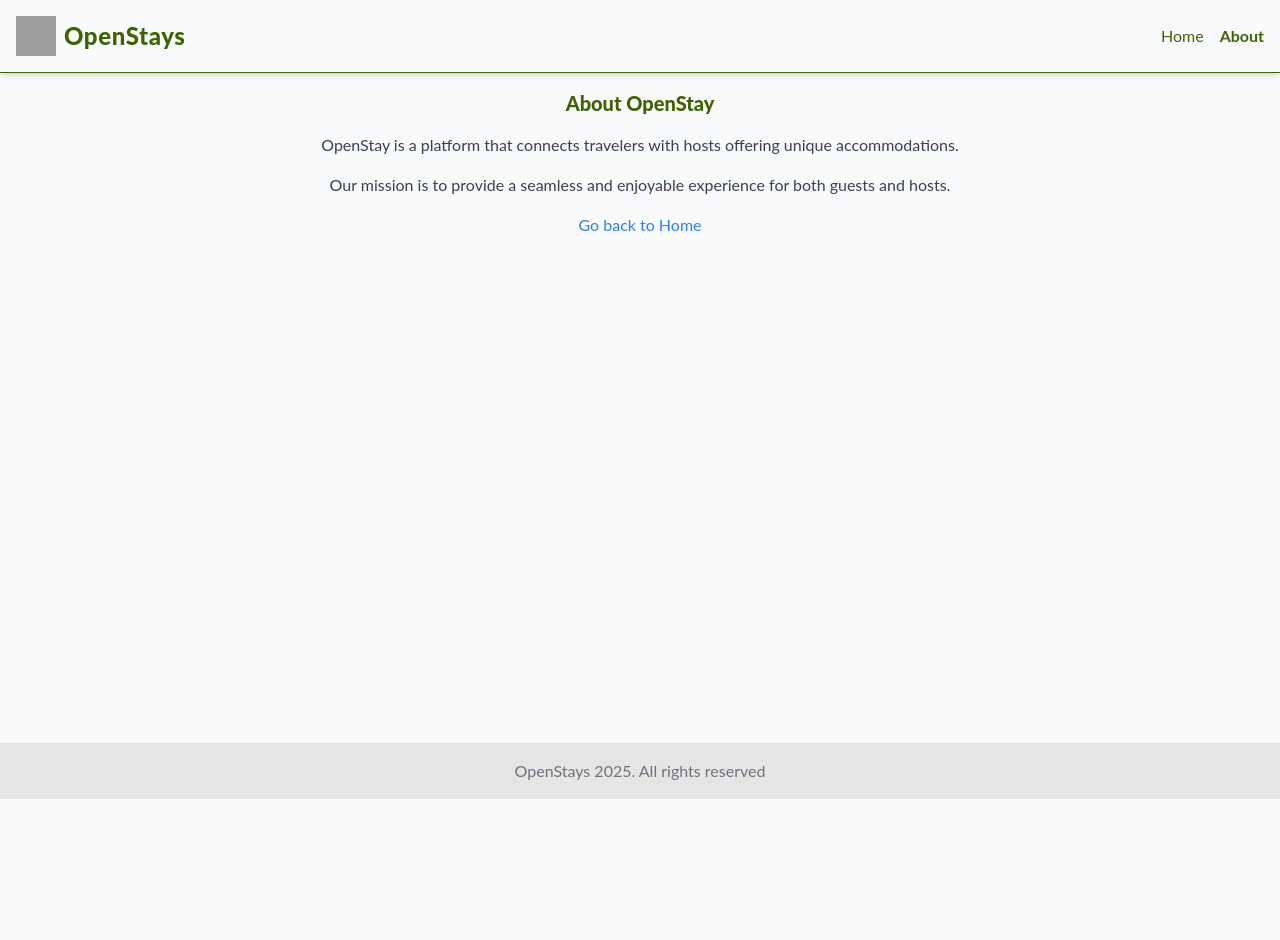
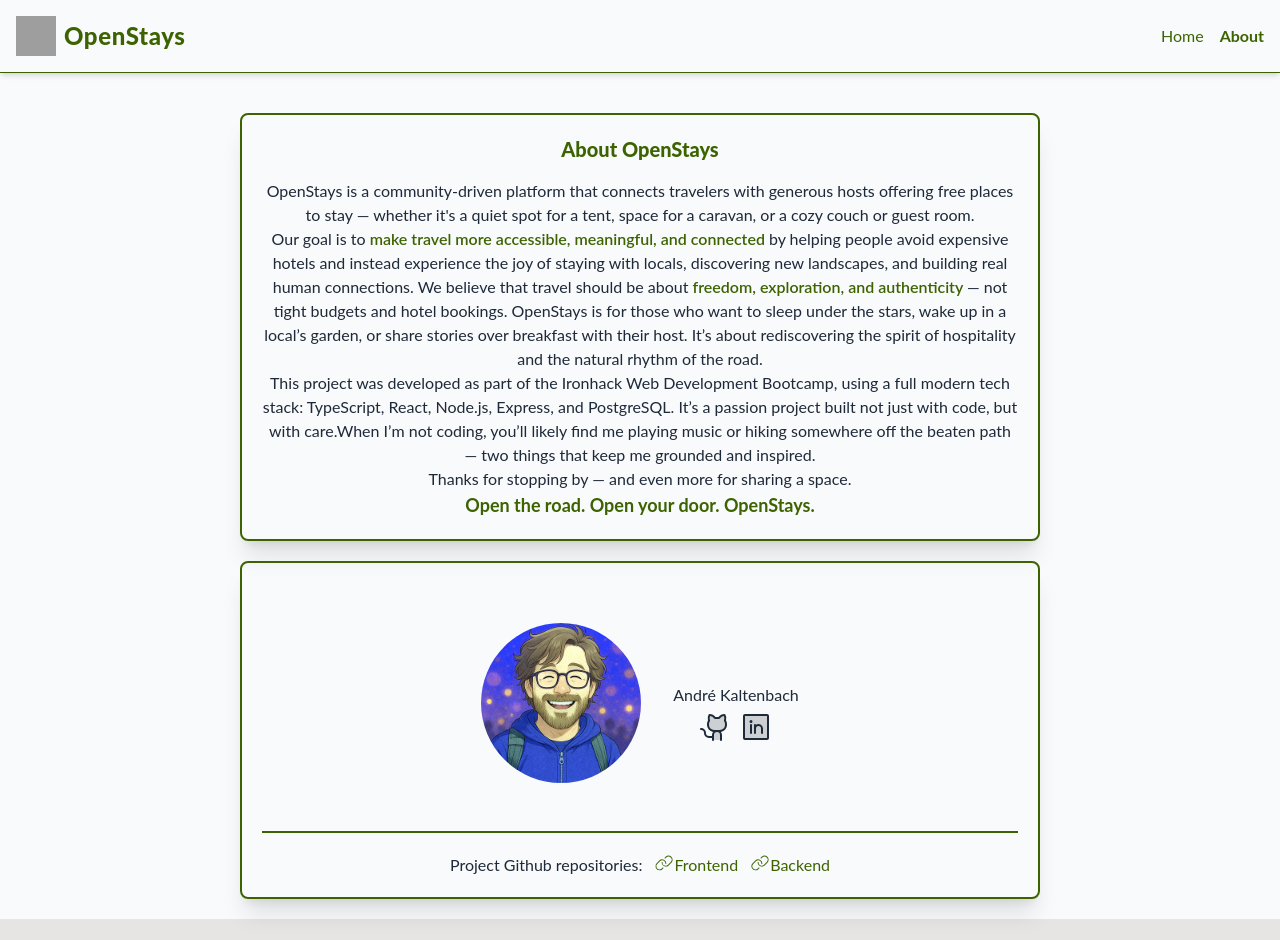
Before and after one commit to andrekaltenbach/openstays-frontend, a React (Vite) app: page /about in a window 1280 px wide. Shown: the top 940 px of the page. Before the commit the page ends 800 px from the top, so only its background shows below. Built offline with nearby package versions, Linux system fonts and the light colour scheme; grey boxes are pictures that could not be loaded.

Commit message:
feat: add AboutPage

```diff
--- a/src/pages/AboutPage.tsx
+++ b/src/pages/AboutPage.tsx
@@ -1,16 +1,94 @@
+import { GithubLogoIcon, LinkedinLogoIcon, LinkIcon } from '@phosphor-icons/react';
+
 export default function AboutPage() {
   return (
-    <div className="flex flex-col items-center justify-center py-4 bg-gray-50">
-      <h1 className="text-4xl font-bold text-lime-800 mb-4">About OpenStay</h1>
-      <p className="text-gray-700 mb-4">
-        OpenStay is a platform that connects travelers with hosts offering unique accommodations.
-      </p>
-      <p className="text-gray-700 mb-4">
-        Our mission is to provide a seamless and enjoyable experience for both guests and hosts.
-      </p>
-      <a href="/" className="text-blue-500 hover:underline">
-        Go back to Home
-      </a>
+    <div className="flex flex-col justify-center md:flex-row gap-10 max-w-200 mx-auto h-full mt-5">
+      <div className="mx-auto">
+        {/* <div className="border-t-4 border-b-4 border-teal-600 py-4"> */}
+        <div className="card text-center">
+          <h1 className=" mb-2">About OpenStays</h1>
+          <p>
+            OpenStays is a community-driven platform that connects travelers with generous hosts
+            offering free places to stay — whether it's a quiet spot for a tent, space for a
+            caravan, or a cozy couch or guest room. <br /> Our goal is to{' '}
+            <span className="text-lime-800 font-semibold">
+              {' '}
+              make travel more accessible, meaningful, and connected{' '}
+            </span>{' '}
+            by helping people avoid expensive hotels and instead experience the joy of staying with
+            locals, discovering new landscapes, and building real human connections. We believe that
+            travel should be about{' '}
+            <span className="text-lime-800 font-semibold">
+              {' '}
+              freedom, exploration, and authenticity{' '}
+            </span>{' '}
+            — not tight budgets and hotel bookings. OpenStays is for those who want to sleep under
+            the stars, wake up in a local’s garden, or share stories over breakfast with their host.
+            It’s about rediscovering the spirit of hospitality and the natural rhythm of the road.{' '}
+            <br />
+            This project was developed as part of the Ironhack Web Development Bootcamp, using a
+            full modern tech stack: TypeScript, React, Node.js, Express, and PostgreSQL. It’s a
+            passion project built not just with code, but with care.When I’m not coding, you’ll
+            likely find me playing music or hiking somewhere off the beaten path — two things that
+            keep me grounded and inspired. <br /> Thanks for stopping by — and even more for sharing
+            a space. <br />{' '}
+            <span className="text-lime-800 font-bold text-lg">
+              Open the road. Open your door. OpenStays.
+            </span>
+          </p>
+        </div>
+        <div className="card">
+          <div className="flex gap-8 my-10 justify-center items-center">
+            <img
+              src="/andre.jpg"
+              alt="portrait André Kaltenbach"
+              className="h-40 w-40 rounded-full"
+            />
+            <div>
+              <p className="mt-5">André Kaltenbach</p>
+              <div className="flex justify-center gap-2 mt-1">
+                <a
+                  href="https://github.com/andrekaltenbach"
+                  target="_blank"
+                  className="hover:text-lime-700 duration-300"
+                >
+                  <GithubLogoIcon size={32} weight="duotone" />
+                </a>
+                <a
+                  href="https://www.linkedin.com/in/andrekaltenbach/"
+                  target="_blank"
+                  className="hover:text-lime-700 duration-300"
+                >
+                  <LinkedinLogoIcon size={32} weight="duotone" />
+                </a>
+              </div>
+            </div>
+          </div>
+          <div className="flex flex-col justify-center items-center gap-3 sm:flex-row pt-5 border-t-2 border-lime-800">
+            <p>Project Github repositories:</p>
+            <div className="flex gap-3">
+              <a
+                href="https://github.com/andrekaltenbach/openstays-frontend"
+                target="_blank"
+                className="text-lime-800"
+              >
+                <div className="flex">
+                  <LinkIcon size={20} weight="light" /> Frontend
+                </div>
+              </a>
+              <a
+                href="https://github.com/andrekaltenbach/openstays-backend"
+                target="_blank"
+                className="text-lime-800"
+              >
+                <div className="flex">
+                  <LinkIcon size={20} weight="light" /> Backend
+                </div>
+              </a>
+            </div>
+          </div>
+        </div>
+      </div>
     </div>
   );
 }
```
Also changed, not shown: public/andre.jpg (added).
